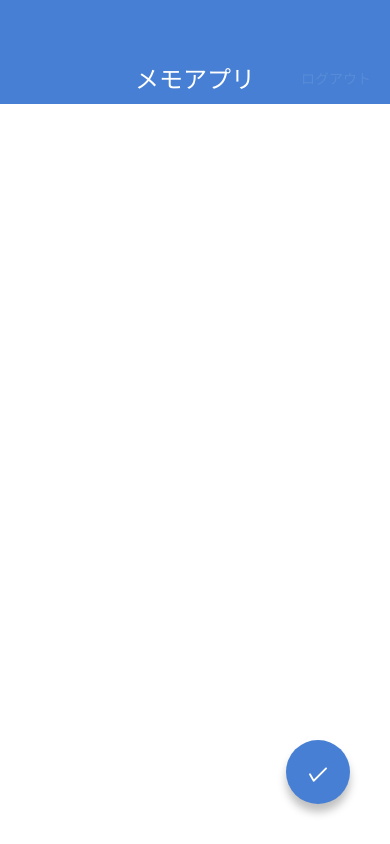
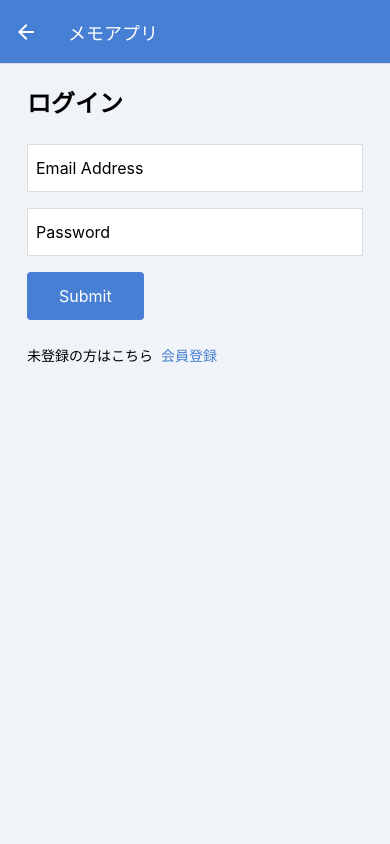
Before and after one commit to ryo-kanno/ExpoMemoApp, a React Native app: screen /LogIn in a window 390 px wide. Built offline with nearby package versions, Linux system fonts and the light colour scheme.

Commit message:
add navigation

```diff
--- a/App.tsx
+++ b/App.tsx
@@ -1,15 +1,45 @@
 import React from 'react';
+import { NavigationContainer } from '@react-navigation/native';
+import { createNativeStackNavigator } from '@react-navigation/native-stack';
+
+import LoginScreen from './screens/LoginScreen';
 import MemoCreateScreen from './screens/MemoCreateScreen';
-
 import MemoDetailScreen from './screens/MemoDetailScreen';
 import MemoEditScreen from './screens/MemoEditScreen';
 import MemoListScreen from './screens/MemoListScreeen';
+import SignUpScreen from './screens/SignUpScreen';
+
+const Stack = createNativeStackNavigator();
+
+export type RootStackParamList = {
+  MemoList: undefined,
+  MemoDetail: undefined,
+  MemoEdit: undefined,
+  MemoCreate: undefined,
+  LogIn: undefined,
+  SignUp: undefined,
+}
 
 export default function App() {
   return (
-    // <MemoListScreen />
-    // <MemoDetailScreen />
-    // <MemoEditScreen />
-    <MemoCreateScreen />
+    <NavigationContainer>
+      <Stack.Navigator
+        initialRouteName="SignUp"
+        screenOptions={{
+          headerStyle: { backgroundColor: '#467FD3' },
+          headerTitleStyle: { color: '#ffffff' },
+          headerTitle: 'メモアプリ',
+          headerTintColor: '#ffffff',
+          headerBackTitle: 'Back',
+        }}
+      >
+        <Stack.Screen name="MemoList" component={MemoListScreen} />
+        <Stack.Screen name="MemoDetail" component={MemoDetailScreen} />
+        <Stack.Screen name="MemoEdit" component={MemoEditScreen} />
+        <Stack.Screen name="MemoCreate" component={MemoCreateScreen} />
+        <Stack.Screen name="LogIn" component={LoginScreen} />
+        <Stack.Screen name="SignUp" component={SignUpScreen} />
+      </Stack.Navigator>
+    </NavigationContainer>
   );
 }
--- a/components/MemoList.tsx
+++ b/components/MemoList.tsx
@@ -1,37 +1,62 @@
 import React from 'react';
+import { useNavigation } from "@react-navigation/native";
 import { AntDesign } from '@expo/vector-icons';
-import { View, Text, StyleSheet, TouchableOpacity } from 'react-native';
+import { View, Text, StyleSheet, TouchableOpacity, Alert } from 'react-native';
+import { NativeStackNavigationProp } from '@react-navigation/native-stack';
+import { RootStackParamList } from '../App';
 
 const MemoList = () => {
+  const navigation = useNavigation<NativeStackNavigationProp<RootStackParamList>>();
+
   return (
     <View>
-      <View style={styles.memoListItem}>
+      <TouchableOpacity
+        style={styles.memoListItem}
+        onPress={() => { navigation.navigate('MemoDetail') }}
+      >
         <View>
           <Text style={styles.memoListItemTitle}>買い物リスト</Text>
           <Text style={styles.memoListItemDate}>2022年1月1日</Text>
         </View>
-        <TouchableOpacity>
+        <TouchableOpacity
+          onPress={() => { Alert.alert('削除') }}
+          style={styles.memoDelete}
+        >
           <AntDesign name="delete" size={24} color="black" />
         </TouchableOpacity>
-      </View>
-      <View style={styles.memoListItem}>
+      </TouchableOpacity>
+
+      <TouchableOpacity
+        style={styles.memoListItem}
+        onPress={() => { navigation.navigate('MemoDetail') }}
+      >
         <View>
           <Text style={styles.memoListItemTitle}>買い物リスト</Text>
-          <Text style={styles.memoListItemDate}>2022年12月31日</Text>
+          <Text style={styles.memoListItemDate}>2022年1月1日</Text>
         </View>
-        <TouchableOpacity>
+        <TouchableOpacity
+          onPress={() => { Alert.alert('削除') }}
+          style={styles.memoDelete}
+        >
           <AntDesign name="delete" size={24} color="black" />
         </TouchableOpacity>
-      </View>
-      <View style={styles.memoListItem}>
+      </TouchableOpacity>
+
+      <TouchableOpacity
+        style={styles.memoListItem}
+        onPress={() => { navigation.navigate('MemoDetail') }}
+      >
         <View>
           <Text style={styles.memoListItemTitle}>買い物リスト</Text>
-          <Text style={styles.memoListItemDate}>2023年1月31日</Text>
+          <Text style={styles.memoListItemDate}>2022年1月1日</Text>
         </View>
-        <TouchableOpacity>
+        <TouchableOpacity
+          onPress={() => { Alert.alert('削除') }}
+          style={styles.memoDelete}
+        >
           <AntDesign name="delete" size={24} color="black" />
         </TouchableOpacity>
-      </View>
+      </TouchableOpacity>
     </View>
   );
 };
@@ -60,6 +85,9 @@
     lineHeight: 16,
     color: '$848484',
   },
+  memoDelete: {
+    padding: 8
+  }
 });
 
 
--- a/package.json
+++ b/package.json
@@ -10,12 +10,16 @@
   },
   "dependencies": {
     "@expo/vector-icons": "^13.0.0",
+    "@react-navigation/native": "^6.0.14",
+    "@react-navigation/native-stack": "^6.9.2",
     "expo": "~47.0.6",
     "expo-status-bar": "~1.4.2",
     "prop-types": "^15.8.1",
     "react": "18.1.0",
     "react-dom": "18.1.0",
     "react-native": "0.70.5",
+    "react-native-safe-area-context": "4.4.1",
+    "react-native-screens": "~3.18.0",
     "react-native-web": "~0.18.9"
   },
   "devDependencies": {
--- a/screens/LoginScreen.tsx
+++ b/screens/LoginScreen.tsx
@@ -1,20 +1,57 @@
-import React from 'react';
+import React, { useState } from 'react';
+import { useNavigation } from "@react-navigation/native";
+import { NativeStackNavigationProp } from '@react-navigation/native-stack';
 import { StyleSheet, View, Text, TextInput, TouchableOpacity } from 'react-native';
-import AppBar from '../components/AppBar';
 import Button from '../components/Button';
+import { RootStackParamList } from '../App';
 
 const LoginScreen = () => {
+  const navigation = useNavigation<NativeStackNavigationProp<RootStackParamList>>();
+
+  // メールとパスワードの値を保持する
+  const [email, setEmail] = useState('');
+  const [password, setPassword] = useState('');
+
   return (
     <View style={styles.container}>
-      <AppBar />
       <View style={styles.inner}>
         <Text style={styles.title}>ログイン</Text>
-        <TextInput style={styles.input} value="Email Address" />
-        <TextInput style={styles.input} value="Password" />
-        <Button label="Submit" onPress={() => { }} />
+        <TextInput
+          style={styles.input}
+          value={email}
+          onChangeText={(text) => { setEmail(text) }}
+          autoCapitalize="none"
+          keyboardType="email-address"
+          placeholder='Email Address'
+          textContentType='emailAddress'
+        />
+        <TextInput
+          style={styles.input}
+          value={password}
+          onChangeText={(text) => { setPassword(text) }}
+          autoCapitalize="none"
+          placeholder='Password'
+          secureTextEntry
+          textContentType='password'
+        />
+        <Button
+          label="Submit"
+          onPress={() => {
+            // ナビゲーションの履歴をリセット
+            navigation.reset({
+              index: 0,
+              routes: [{ name: 'MemoList' }]
+            });
+          }}
+        />
         <View style={styles.footer}>
           <Text style={styles.footerText}>未登録の方はこちら</Text>
-          <TouchableOpacity>
+          <TouchableOpacity onPress={() => {
+            navigation.reset({
+              index: 0,
+              routes: [{ name: 'SignUp' }]
+            });
+          }}>
             <Text style={styles.footerLink}>会員登録</Text>
           </TouchableOpacity>
         </View>
--- a/screens/MemoCreateScreen.tsx
+++ b/screens/MemoCreateScreen.tsx
@@ -3,10 +3,13 @@
 import {
 	StyleSheet, TextInput, View, KeyboardAvoidingView, Keyboard, Platform, TouchableWithoutFeedback
 } from 'react-native';
-import AppBar from '../components/AppBar';
 import CircleButton from '../components/CircleButton';
+import { useNavigation } from '@react-navigation/native';
+import { NativeStackNavigationProp } from '@react-navigation/native-stack';
+import { RootStackParamList } from '../App';
 
 const MemoCreateScreen = () => {
+	const navigation = useNavigation<NativeStackNavigationProp<RootStackParamList>>();
 	return (
 		// キーボード表示時、表示部分が押し上げられる
 		<KeyboardAvoidingView
@@ -15,11 +18,10 @@
 		>
 			<TouchableWithoutFeedback onPress={Keyboard.dismiss}>
 				<View style={styles.inner}>
-					<AppBar />
 					<View style={styles.inputContainer}>
 						<TextInput value="" multiline style={styles.input} />
 					</View>
-					<CircleButton>
+					<CircleButton onPress={() => { navigation.navigate('MemoList') }}>
 						<AntDesign name="check" size={24} color="white" />
 					</CircleButton>
 				</View>
--- a/screens/MemoDetailScreen.tsx
+++ b/screens/MemoDetailScreen.tsx
@@ -1,14 +1,15 @@
 import React from 'react';
 import { AntDesign } from '@expo/vector-icons';
+import { useNavigation } from "@react-navigation/native";
+import { NativeStackNavigationProp } from '@react-navigation/native-stack';
 import { ScrollView, StyleSheet, Text, View } from 'react-native';
-import AppBar from '../components/AppBar';
 import CircleButton from '../components/CircleButton';
-
+import { RootStackParamList } from '../App';
 
 const MemoDetailScreen = () => {
+	const navigation = useNavigation<NativeStackNavigationProp<RootStackParamList>>();
 	return (
 		<View style={styles.container}>
-			<AppBar />
 			<View style={styles.memoHeader}>
 				<Text style={styles.memoTitle}>買い物リスト</Text>
 				<Text style={styles.memoDate}>2022年1月1日</Text>
@@ -19,7 +20,7 @@
 					テスト文言
 				</Text>
 			</ScrollView>
-			<CircleButton style={{ top: 160, bottom: 'auto' }}>
+			<CircleButton style={{ top: 60, bottom: 'auto' }} onPress={() => { navigation.navigate('MemoEdit') }}>
 				<AntDesign name="edit" size={24} color="white" />
 			</CircleButton>
 		</View >
--- a/screens/MemoEditScreen.tsx
+++ b/screens/MemoEditScreen.tsx
@@ -3,10 +3,14 @@
 import {
 	StyleSheet, TextInput, View, KeyboardAvoidingView, Keyboard, Platform, TouchableWithoutFeedback, Alert
 } from 'react-native';
-import AppBar from '../components/AppBar';
 import CircleButton from '../components/CircleButton';
+import { useNavigation } from '@react-navigation/native';
+import { NativeStackNavigationProp } from '@react-navigation/native-stack';
+import { RootStackParamList } from '../App';
 
 const MemoEditScreen = () => {
+	const navigation = useNavigation<NativeStackNavigationProp<RootStackParamList>>();
+
 	return (
 		// キーボード表示時、表示部分が押し上げられる
 		<KeyboardAvoidingView
@@ -15,12 +19,10 @@
 		>
 			<TouchableWithoutFeedback onPress={Keyboard.dismiss}>
 				<View style={styles.inner}>
-
-					<AppBar />
 					<View style={styles.inputContainer}>
 						<TextInput value="買い物リスト" multiline style={styles.input} />
 					</View>
-					<CircleButton onPress={() => { Alert.alert('更新しました') }}>
+					<CircleButton onPress={() => { Alert.alert('更新しました'); navigation.goBack() }}>
 						<AntDesign name="check" size={24} color="white" />
 					</CircleButton>
 				</View>
--- a/screens/MemoListScreeen.tsx
+++ b/screens/MemoListScreeen.tsx
@@ -1,18 +1,19 @@
 import React from 'react';
+import { useNavigation } from "@react-navigation/native";
+import { NativeStackNavigationProp } from '@react-navigation/native-stack';
 import { AntDesign } from '@expo/vector-icons';
 import { View, StyleSheet, Alert } from 'react-native';
-
-import AppBar from '../components/AppBar';
+import { RootStackParamList } from '../App';
 import CircleButton from '../components/CircleButton';
 import MemoList from '../components/MemoList';
 
 
 const MemoListScreen = () => {
+  const navigation = useNavigation<NativeStackNavigationProp<RootStackParamList>>();
   return (
     <View style={styles.container}>
-      <AppBar />
       <MemoList />
-      <CircleButton onPress={() => { Alert.alert('追加しますか？') }}>
+      <CircleButton onPress={() => { navigation.navigate('MemoCreate') }}>
         <AntDesign name="plus" size={24} color="white" />
       </CircleButton>
     </View>
--- a/screens/SignUpScreen.tsx
+++ b/screens/SignUpScreen.tsx
@@ -1,20 +1,53 @@
-import React from 'react';
+import React, { useState } from 'react';
+import { useNavigation } from "@react-navigation/native";
+import { NativeStackNavigationProp } from '@react-navigation/native-stack';
 import { StyleSheet, View, Text, TextInput, Alert, TouchableOpacity } from 'react-native';
-import AppBar from '../components/AppBar';
+import { RootStackParamList } from '../App';
 import Button from '../components/Button';
 
 const SignUpScreen = () => {
+  const navigation = useNavigation<NativeStackNavigationProp<RootStackParamList>>();
+  const [email, setEmail] = useState('');
+  const [password, setPassword] = useState('');
   return (
     <View style={styles.container}>
-      <AppBar />
       <View style={styles.inner}>
         <Text style={styles.title}>会員登録</Text>
-        <TextInput style={styles.input} value="Email Address" />
-        <TextInput style={styles.input} value="Password" />
-        <Button label="Submit" onPress={() => { Alert.alert('Submit') }} />
+        <TextInput
+          style={styles.input}
+          value={email}
+          onChangeText={(text) => { setEmail(text) }}
+          autoCapitalize="none"
+          keyboardType="email-address"
+          placeholder='Email Address'
+          textContentType='emailAddress'
+        />
+        <TextInput
+          style={styles.input}
+          value={password}
+          onChangeText={(text) => { setPassword(text) }}
+          autoCapitalize="none"
+          placeholder='Password'
+          secureTextEntry
+          textContentType='password'
+        />
+        <Button
+          label="Submit"
+          onPress={() => {
+            navigation.reset({
+              index: 0,
+              routes: [{ name: 'MemoList' }]
+            });
+          }}
+        />
         <View style={styles.footer}>
           <Text style={styles.footerText}>登録済の方はこちら</Text>
-          <TouchableOpacity>
+          <TouchableOpacity onPress={() => {
+            navigation.reset({
+              index: 0,
+              routes: [{ name: 'LogIn' }]
+            });
+          }}>
             <Text style={styles.footerLink}>ログイン</Text>
           </TouchableOpacity>
         </View>
```
Also changed, not shown: components/navigation/AppNavigation.tsx (added), 2 other files (tests, documents, lock files or other folders).
